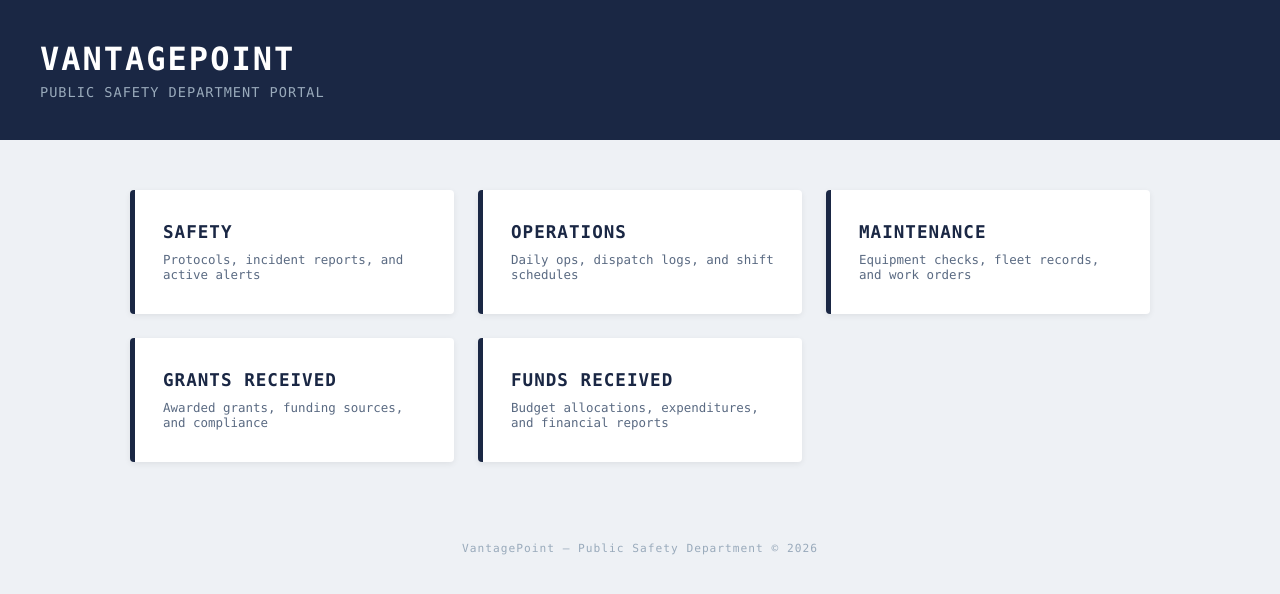
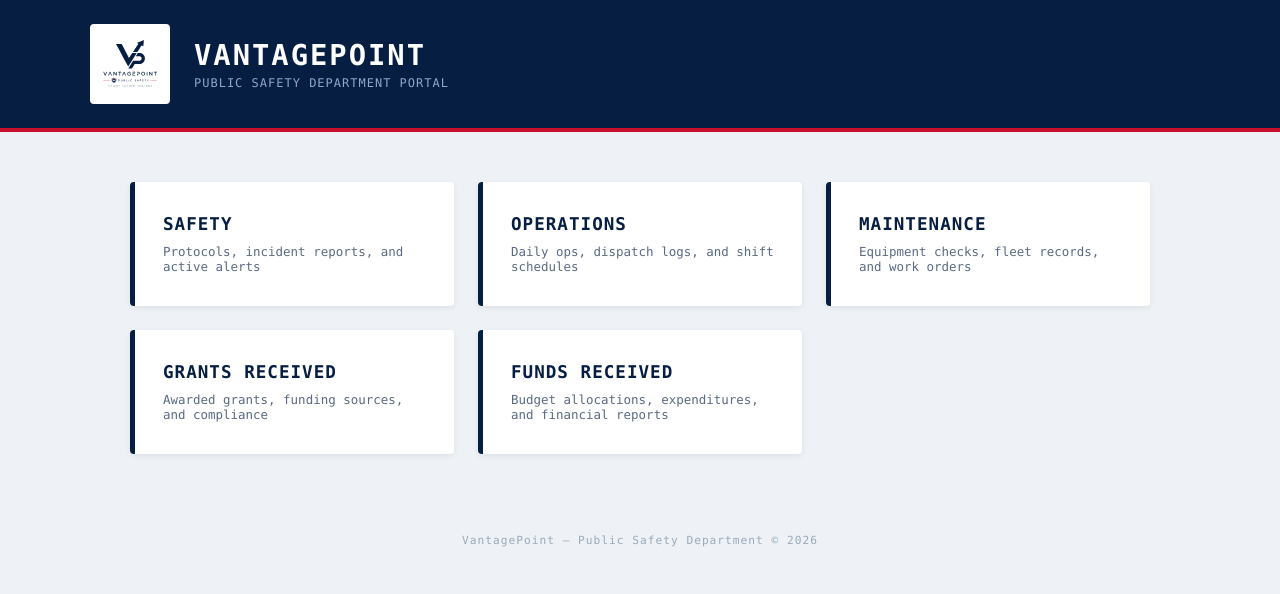
Before and after one commit to conquested/hello-world, a plain HTML site: page index.html in a window 1280 px wide. Drawn offline with Linux system fonts and the light colour scheme.

Commit message:
Add VantagePoint logo and integrate into all pages

```diff
--- a/index.html
+++ b/index.html
@@ -8,8 +8,11 @@
 <body>
   <header>
     <div class="header-inner">
-      <h1>VantagePoint</h1>
-      <p>Public Safety Department Portal</p>
+      <img src="images/logo.svg" alt="VantagePoint" class="logo">
+      <div class="header-text">
+        <h1>VantagePoint</h1>
+        <p>Public Safety Department Portal</p>
+      </div>
     </div>
   </header>
   <main>
--- a/styles.css
+++ b/styles.css
@@ -11,21 +11,39 @@ body {
 }
 
 header {
-  background: #1a2744;
+  background: #061E42;
   color: white;
-  padding: 40px;
+  padding: 24px 40px;
+  border-bottom: 4px solid #C8102E;
+}
+
+.header-inner {
+  display: flex;
+  align-items: center;
+  gap: 24px;
+  max-width: 1100px;
+  margin: 0 auto;
+}
+
+.logo {
+  width: 80px;
+  height: 80px;
+  flex-shrink: 0;
+  background: white;
+  border-radius: 4px;
+  padding: 4px;
 }
 
 header h1 {
-  font-size: 2rem;
+  font-size: 1.8rem;
   letter-spacing: 2px;
   text-transform: uppercase;
-  margin-bottom: 6px;
+  margin-bottom: 4px;
 }
 
 header p {
-  font-size: 0.85rem;
-  color: #9ab;
+  font-size: 0.75rem;
+  color: #8fa8c8;
   letter-spacing: 1px;
   text-transform: uppercase;
 }
@@ -45,7 +63,7 @@ main {
 .category-card {
   display: block;
   background: white;
-  border-left: 5px solid #1a2744;
+  border-left: 5px solid #061E42;
   border-radius: 4px;
   padding: 32px 28px;
   text-decoration: none;
@@ -55,8 +73,8 @@ main {
 }
 
 .category-card:hover {
-  border-left-color: #2e6fc4;
-  box-shadow: 0 4px 14px rgba(46,111,196,0.18);
+  border-left-color: #C8102E;
+  box-shadow: 0 4px 14px rgba(200,16,46,0.15);
 }
 
 .card-label {
@@ -65,7 +83,7 @@ main {
   text-transform: uppercase;
   letter-spacing: 1px;
   margin-bottom: 10px;
-  color: #1a2744;
+  color: #061E42;
 }
 
 .category-card p {
```
Also changed, not shown: images/logo.svg (added).
